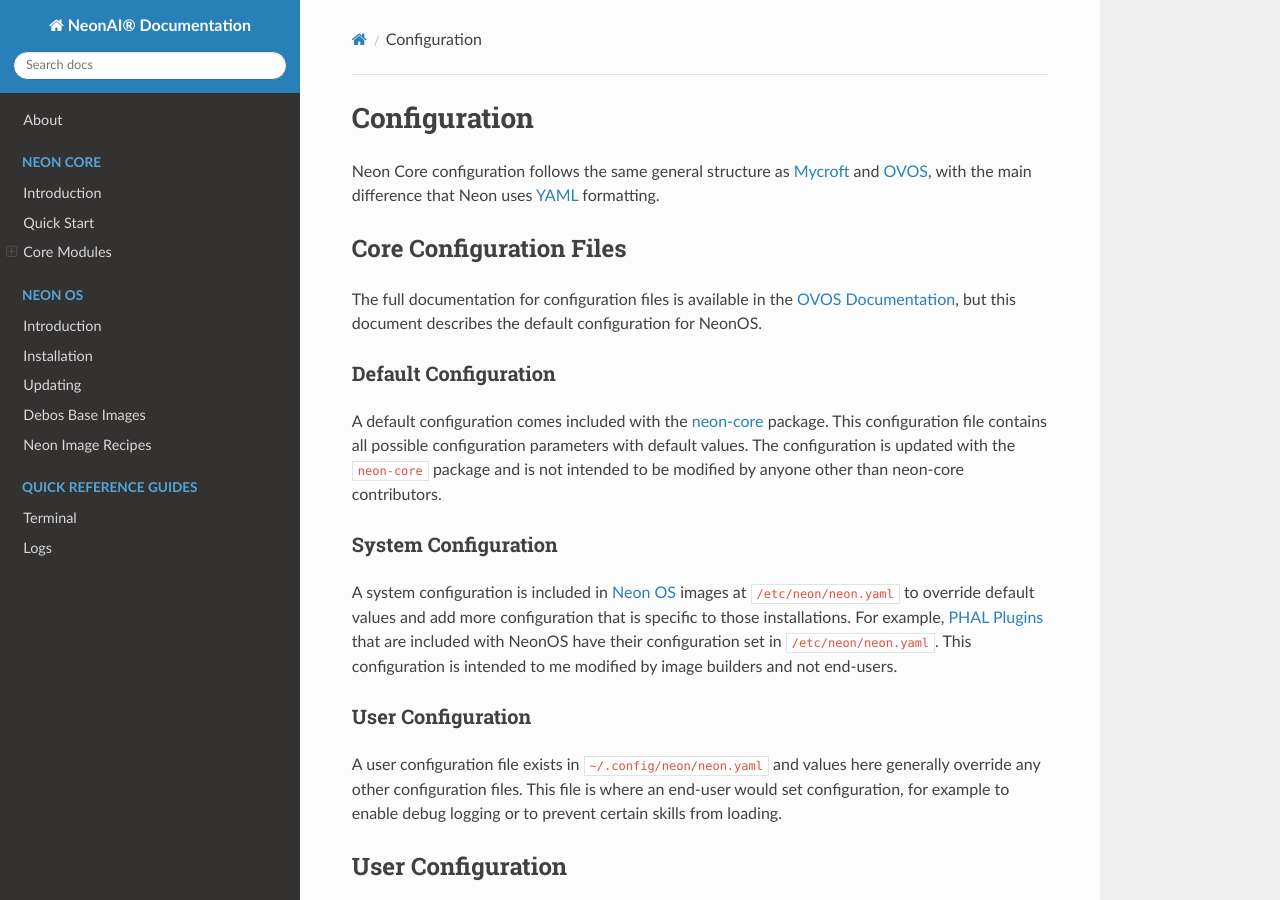
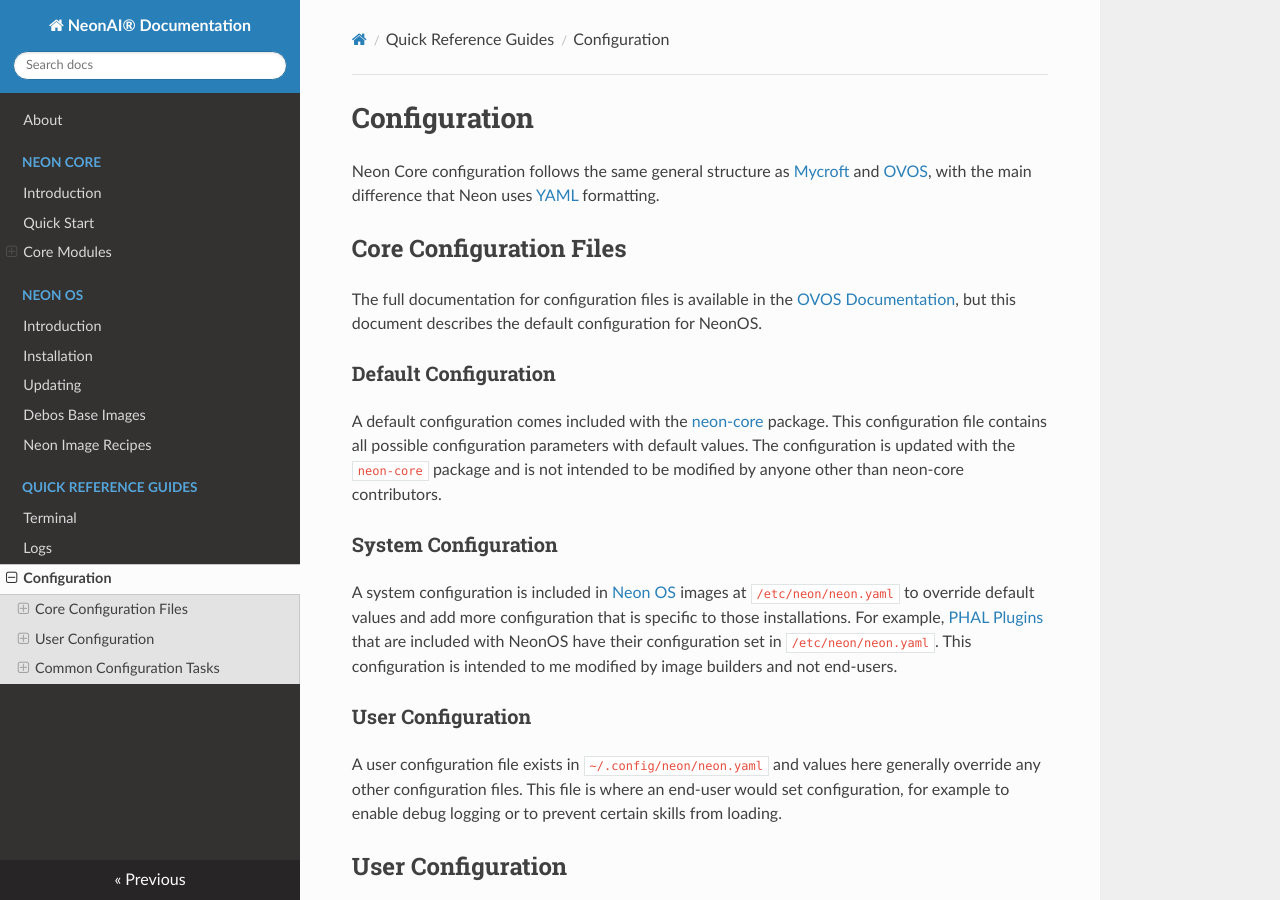
Before and after one commit to NeonGeckoCom/neon-docs, an MkDocs documentation site: the page built from docs/quick_reference/configuration.md, in a window 1280 px wide and 900 px high. Built offline with MkDocs 1.6.1, drawn with Linux system fonts in a browser that asks for light colours; nearby versions of some CDN libraries.

Commit message:
Add configuration to mkdocs config

```diff
--- a/mkdocs.yml
+++ b/mkdocs.yml
@@ -23,3 +23,4 @@
     - Quick Reference Guides:
           - Terminal: quick_reference/terminal.md
           - Logs: quick_reference/logging.md
+          - Configuration: quick_reference/configuration.md
```
